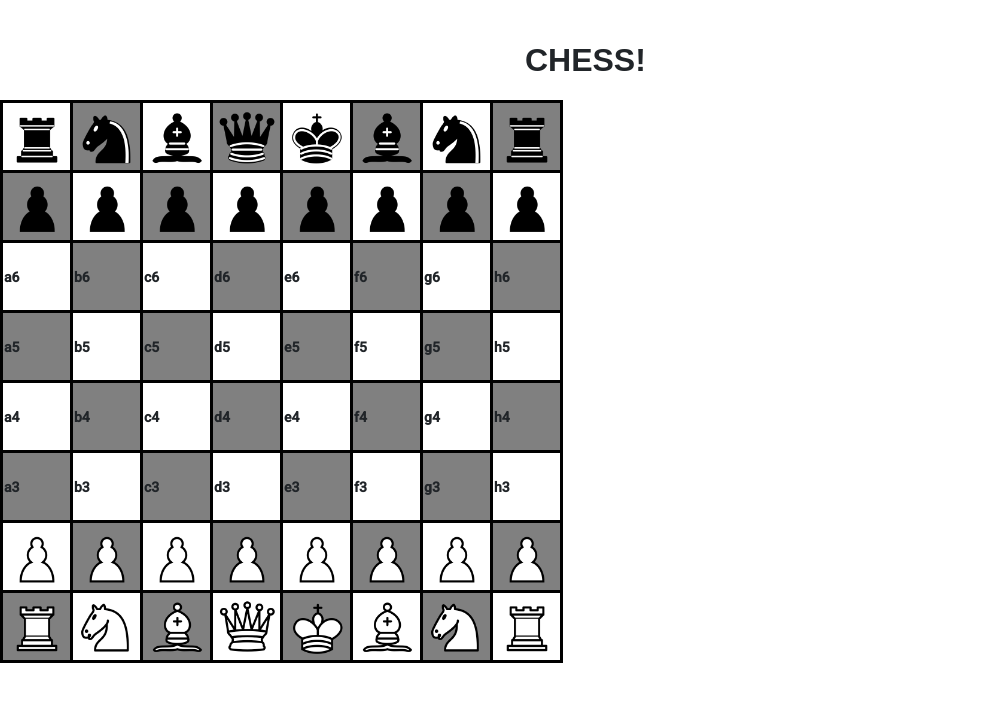
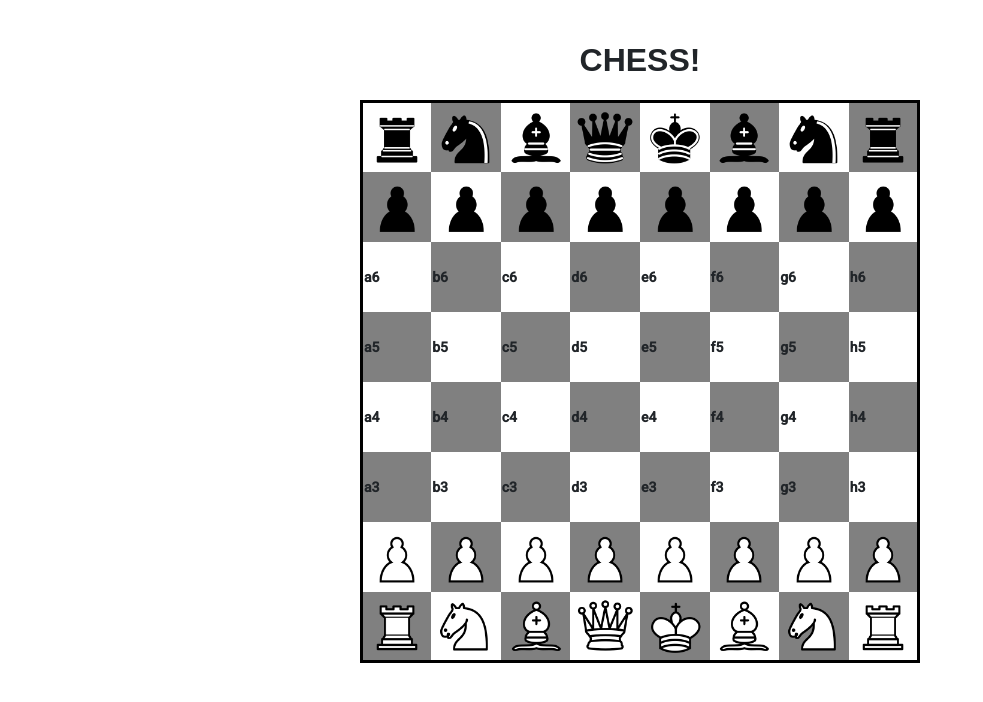
Before and after one commit to Nishanth-Moolam/chess-game, an Angular app in the folder chess-game/: page /board in a window 1280 px wide. Shown: the top 702 px of the page, without its empty margins (0-983 px from the left). Built offline with nearby package versions, Linux system fonts and the light colour scheme.

Commit message:
added game screen and new move bubble

```diff
--- a/chess-game/src/app/app.component.html
+++ b/chess-game/src/app/app.component.html
@@ -1,8 +1,7 @@
-<div class="row">
-    <div class="col-md-11 title">
+<div>
+    <div class="title">
         <b>CHESS!</b>
     </div>
-    <div class="col-md-1"></div>
 </div>
 
 <router-outlet></router-outlet>
--- a/chess-game/src/app/app.component.scss
+++ b/chess-game/src/app/app.component.scss
@@ -1,9 +1,3 @@
-.header {
-    height: 100px;
-    text-align: center;
-    margin: auto;
-}
-
 .title {
     text-align: center;
     font-size: xx-large;
--- a/chess-game/src/app/core/components/board/board.component.html
+++ b/chess-game/src/app/core/components/board/board.component.html
@@ -1,8 +1,16 @@
 <div>
-    <table class="">
+    <table class="center">
         <tr>
-            <th class="white"><img class="piece" (click)="test()" src="assets/rook-black.png"></th>
-            <th class="black"><img class="piece" src="assets/knight-black.png"></th>
+            <th class="white">
+                <div [ngClass]="{ circle: showCircle }">
+                    <img class="piece" (click)="test()" src="assets/rook-black.png">
+                </div>
+            </th>
+            <th class="black">
+                <div [ngClass]="{ circle: showCircle }">
+                    <img class="piece" src="assets/knight-black.png">
+                </div>
+            </th>
             <th class="white"><img class="piece" src="assets/bishop-black.png"></th>
             <th class="black"><img class="piece" src="assets/queen-black.png"></th>
             <th class="white"><img class="piece" src="assets/king-black.png"></th>
--- a/chess-game/src/app/core/components/board/board.component.scss
+++ b/chess-game/src/app/core/components/board/board.component.scss
@@ -4,6 +4,11 @@ tr {
 
 th {
     width: 70px;
+}
+
+table {
+    width: 560px;
+    height: 560px;
     border: 3px solid black;
 }
 
@@ -15,6 +20,11 @@ th {
     margin-right: auto;
 }
 
+.circle {
+    background-color: rgba(185, 184, 184, 0.87);
+    border-radius: 1000px;
+}
+
 .black {
     background-color: grey;
 }
--- a/chess-game/src/app/core/components/board/board.component.ts
+++ b/chess-game/src/app/core/components/board/board.component.ts
@@ -8,6 +8,7 @@ import { CoreService } from 'src/app/core/core.service';
   styleUrls: ['./board.component.scss']
 })
 export class BoardComponent implements OnInit {
+  showCircle = false;
 
   constructor(
     private coreService: CoreService
@@ -17,7 +18,8 @@ export class BoardComponent implements OnInit {
   }
 
   test() {
-    console.log('click logged')
+    this.showCircle = !this.showCircle
+    console.log(this.showCircle)
   }
 
 }
--- a/chess-game/src/app/core/components/game/game.component.html
+++ b/chess-game/src/app/core/components/game/game.component.html
@@ -7,10 +7,10 @@
                 </tr>
             </table>
         </div>
-        <div class="col-md-6 col-sm-6 board">
+        <div class="col-md-6 col-sm-6">
             <app-board></app-board>
         </div>
-        <div class="col-md-3 col-sm-3">
+        <div class="col-md-3 col-sm-3 logger">
             <table>
                 <tr>
                     <th>test</th>
@@ -18,5 +18,4 @@
             </table>
         </div>
     </div>
-    <!-- <app-board></app-board> -->
 </div>
--- a/chess-game/src/app/core/components/game/game.component.scss
+++ b/chess-game/src/app/core/components/game/game.component.scss
@@ -7,16 +7,14 @@ th {
     border: 3px solid black;
 }
 
-.board {
-    padding: 0;
-    margin: 0;
-    flex: 0;
+.options {
+    padding-right: 0;
 }
 
-.options {
-    padding-left: 2.5%;
+.logger {
+    padding-left: 0;
 }
 
 .gamepanel {
-    margin-right: 0;
+    margin: 0;
 }
```
